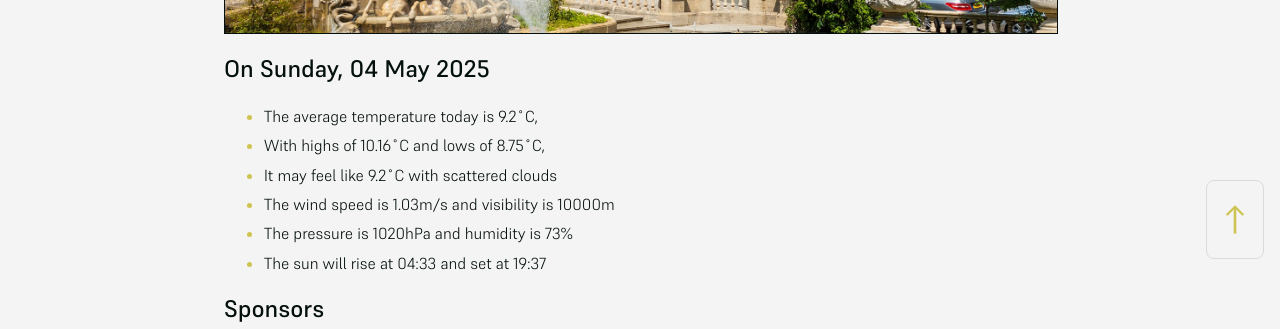
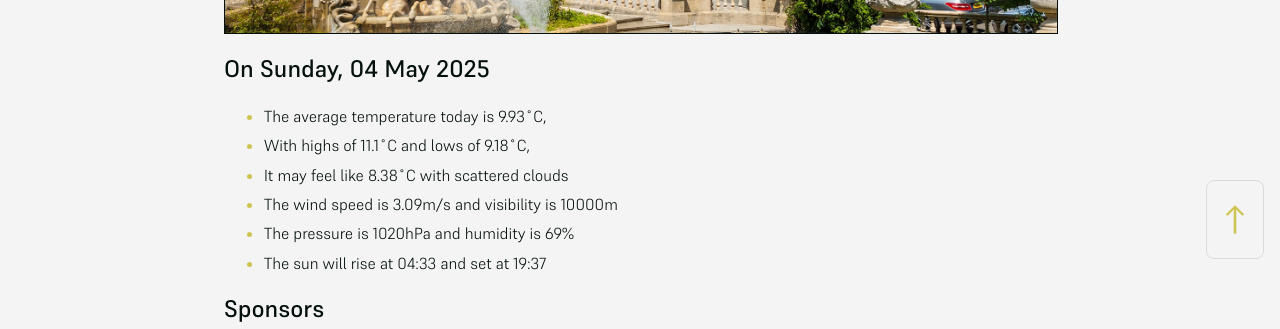
Before and after one commit to mat-0/cheltenham-open-data, a Jekyll site: the page built from index.md, in a window 1280 px wide. Shown: the part 625-954 px from the top of the page. Built offline with Jekyll 4.4.1, drawn with Linux system fonts in a browser that asks for light colours.

Commit message:
Updated 2025-05-04 08:57:47

```diff
--- a/index.md
+++ b/index.md
@@ -10,11 +10,11 @@ seo: Menu
 <!-- weather_marker starts -->
 ## On Sunday, 04 May 2025
 
-- The average temperature today is 9.2˚C,
-- With highs of 10.16˚C and lows of 8.75˚C,
-- It may feel like 9.2˚C with scattered clouds
-- The wind speed is 1.03m/s and visibility is 10000m
-- The pressure is 1020hPa and humidity is 73%
+- The average temperature today is 9.93˚C,
+- With highs of 11.1˚C and lows of 9.18˚C,
+- It may feel like 8.38˚C with scattered clouds
+- The wind speed is 3.09m/s and visibility is 10000m
+- The pressure is 1020hPa and humidity is 69%
 - The sun will rise at 04:33 and set at 19:37
 
 <!-- weather_marker ends -->
```
Also changed, not shown: _data/flood.json (+5 -69 lines), _pages/news.md (+7 -7 lines).
